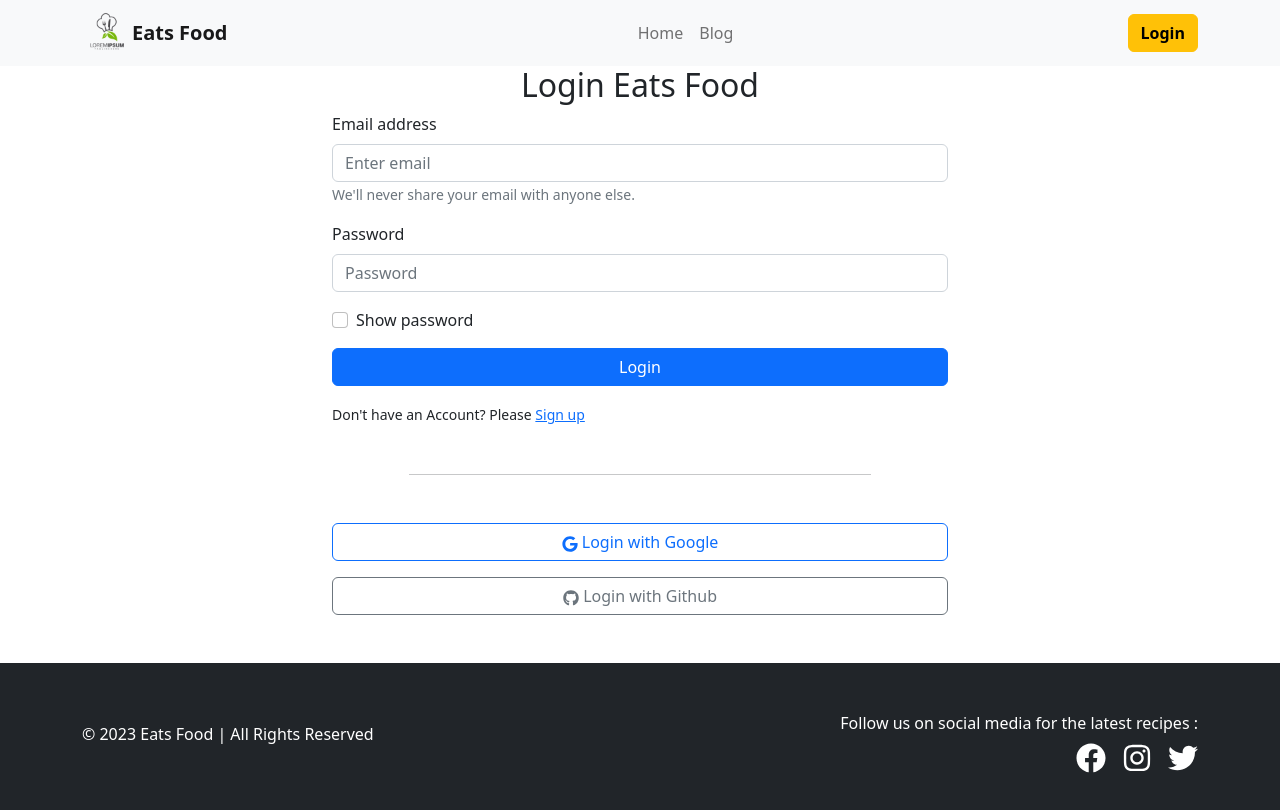
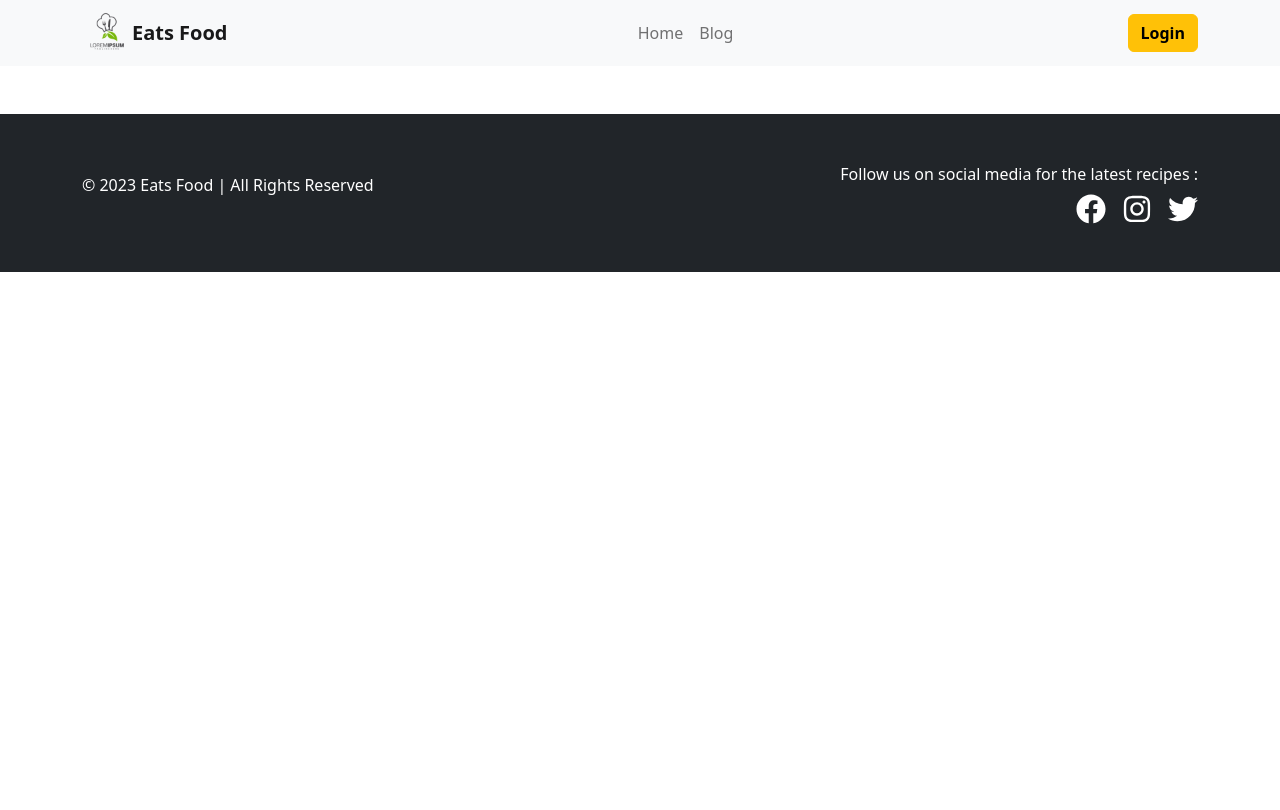
Before and after one commit to Jihad710/eats-food-client, a React (Vite) app: page /login in a window 1280 px wide. Shown: the top 810 px of the page. Built offline with nearby package versions, Linux system fonts and the light colour scheme; no server answers.

Commit message:
login section shown

```diff
--- a/src/Pages/Login/Login.jsx
+++ b/src/Pages/Login/Login.jsx
@@ -51,37 +51,7 @@ const Login = () => {
 
     return (
         <div>
-            <Container className='w-50 mx-auto'>
-            <h2 className='text-center'>Login Eats Food</h2>
-            <Form onSubmit={handleLogin}>
-                <Form.Group className="mb-3" controlId="formBasicEmail">
-                    <Form.Label>Email address</Form.Label>
-                    <Form.Control required name='email' type="email" placeholder="Enter email" />
-                    <Form.Text className="text-muted">
-                        We'll never share your email with anyone else.
-                    </Form.Text>
-                </Form.Group>
 
-                <Form.Group className="mb-3" controlId="formBasicPassword">
-                    <Form.Label>Password</Form.Label>
-                    <Form.Control required name='password' type={showPassword? "text" : "password"} placeholder="Password" />
-                </Form.Group>
-                <Form.Group className="mb-3" controlId="formBasicCheckbox">
-                    <Form.Check  type="checkbox" label="Show password" checked={showPassword} onChange={toggleShowPassword}/>
-                </Form.Group>
-                <div className="d-grid gap-2">
-                <Button  variant="primary" type="submit">
-                    Login
-                </Button>
-    </div>
-                <p className=' my-3'><small>Don't have an Account? Please <Link to={`/register`} className='text-primary' >Sign up</Link></small></p>
-            </Form>
-            <hr className='w-75 mx-auto my-5'/>
-            <div className="d-grid gap-2">
-            <Button onClick={handleLoginWithGoogle} className='mb-2' variant="outline-primary"> <FaGoogle /> Login with Google</Button>
-            <Button onClick={handleLoginWithGitHub} variant="outline-secondary"> <FaGithub></FaGithub> Login with Github</Button>
-            </div>
-        </Container>
         </div>
     );
 };
```
